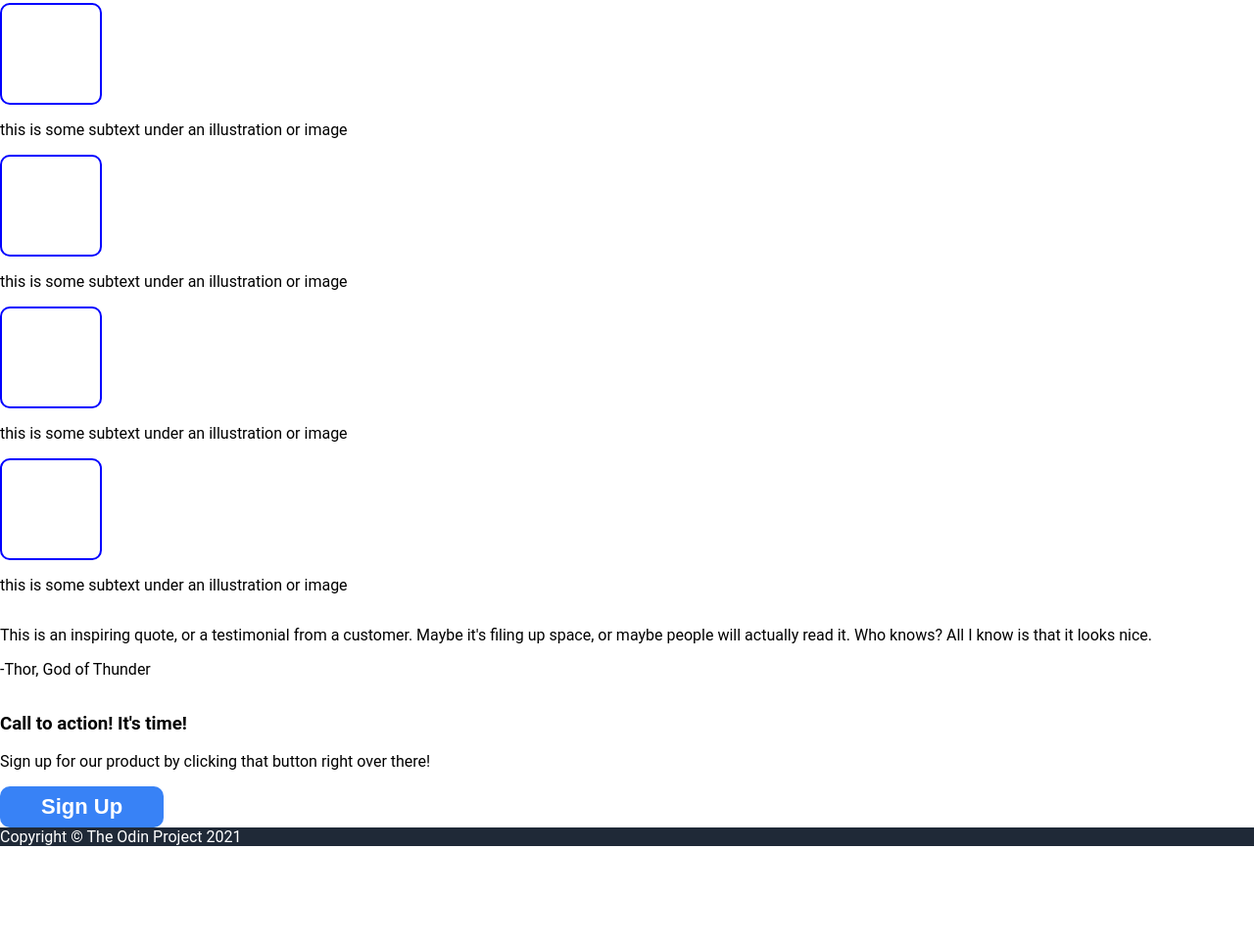
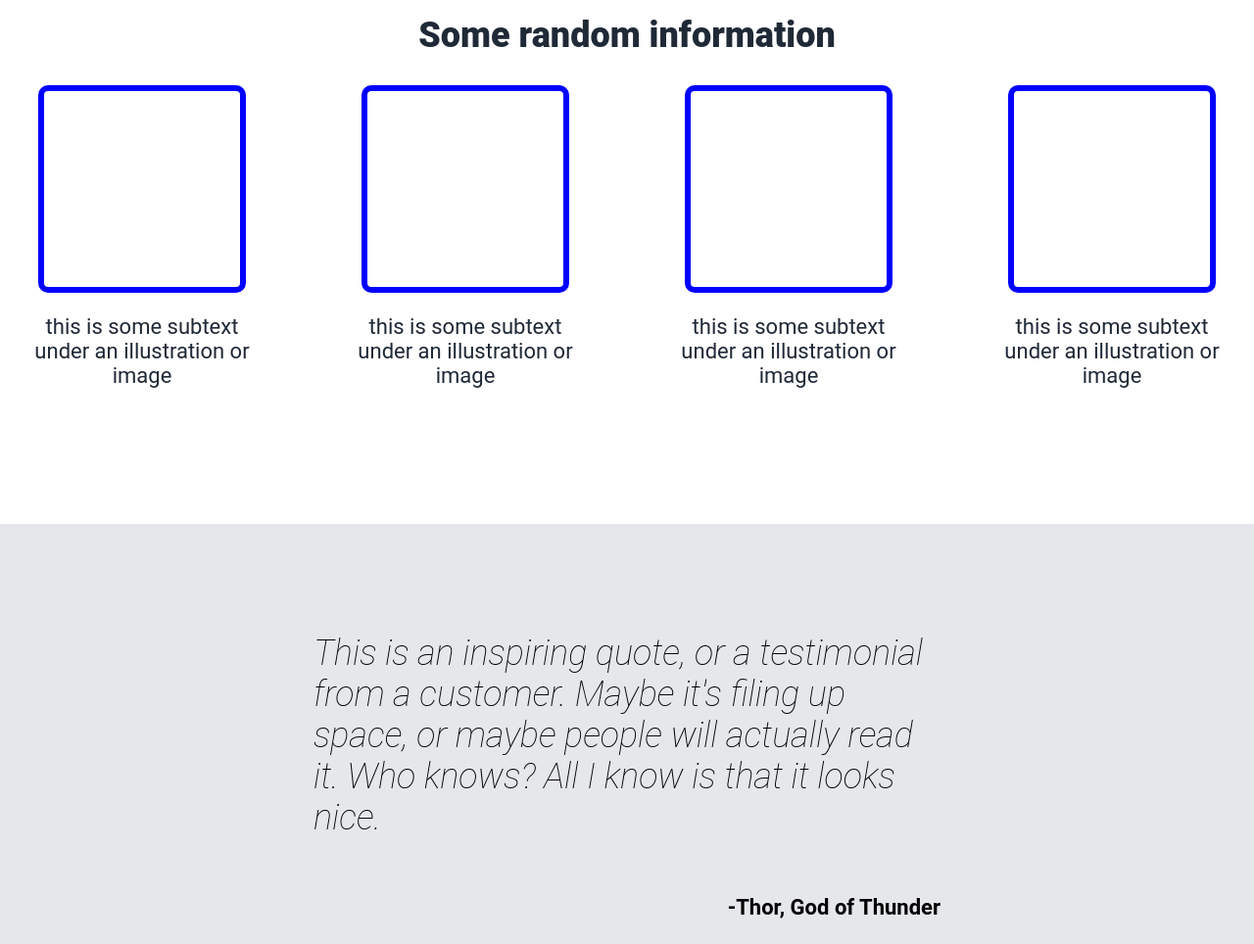
Before and after one commit to AnanyaPratapSingh7/odin-landing-page, a plain HTML site: page index.html in a window 1280 px wide. Shown: the part 795-1759 px from the top of the page at 98% size. Before the commit the page ends 1659 px from the top, so only its background shows below. Drawn offline with Linux system fonts and the light colour scheme.

Commit message:
Add Styles for the Remaining Sections of the Page

```diff
--- a/index.html
+++ b/index.html
@@ -4,7 +4,7 @@
     <meta charset="UTF-8" />
     <meta name="viewport" content="width=device-width, initial-scale=1.0" />
     <title>Landing</title>
-    <link rel="stylesheet" href="./style.css">
+    <link rel="stylesheet" href="./style.css" />
   </head>
   <body>
     <header>
@@ -25,13 +25,12 @@
           </p>
           <button>Sign Up</button>
         </div>
-        <div class="image">
-            This is a placeholder for an image
-        </div>
+        <div class="image">This is a placeholder for an image</div>
       </div>
     </header>
     <section class="random">
       <h2>Some random information</h2>
+      <div class="card-row">
         <div class="card">
           <div class="box"></div>
           <p>this is some subtext under an illustration or image</p>
@@ -48,20 +47,25 @@
           <div class="box"></div>
           <p>this is some subtext under an illustration or image</p>
         </div>
+      </div>
     </section>
     <section class="quote">
-        <p class="quote">This is an inspiring quote, or a testimonial from a customer. Maybe it's filing up space, or maybe people will actually read it. Who knows? All I know is that it looks nice.</p>
-        <p class="credit">-Thor, God of Thunder</p>
+      <div class="quote-box">
+        <p class="quote-text">
+          This is an inspiring quote, or a testimonial from a customer. Maybe
+          it's filing up space, or maybe people will actually read it. Who
+          knows? All I know is that it looks nice.
+        </p>
+        <p class="quote-credit">-Thor, God of Thunder</p>
+      </div>
     </section>
     <section class="prompt">
       <div class="label">
-            <h3>Call to action! It's time!</h3>
-            <p>Sign up for our product by clicking that button right over there!</p>
+        <h3 class="prompt-heading">Call to action! It's time!</h3>
+        <p class="prompt-text">Sign up for our product by clicking that button right over there!</p>
       </div>
       <button>Sign Up</button>
     </section>
-    <footer>
-        Copyright &#169; The Odin Project 2021
-    </footer>
+    <footer>Copyright &#169; The Odin Project 2021</footer>
   </body>
 </html>
--- a/style.css
+++ b/style.css
@@ -50,9 +50,9 @@ li{
     color: #E5E7EB;
 }
 .box{
-    width: 100px;
-    height: 100px;
-    border: solid 2px blue;
+    width: 200px;
+    height: 200px;
+    border: solid 6px blue;
     border-radius: 10px;
 }
 .image{
@@ -76,3 +76,79 @@ li{
     display: flex;
     justify-content: space-between;
 }
+.random{
+    display: flex;
+    flex-direction: column;
+    align-items: center;
+    height: 500px;
+    padding: 50px;
+}
+.random h2{
+    font-size: 36px;
+    color: #1F2937;
+    font-weight: 900;
+}
+.card-row{
+    display: flex;
+    gap: 80px;
+}
+.card{
+    width: 250px;
+    display: flex;
+    flex-direction: column;
+    align-items:center;
+}
+.card p{
+    text-align: center;
+    font-size: 22px;
+    color: #1F2937;
+}
+.quote{
+    background-color: #E5E7EB;
+    display: flex;
+    justify-content: center;
+    align-items: center;
+    height: 500px;
+}
+.quote-box{
+    width: 50%;
+    display: flex;
+    flex-direction: column;
+    align-items: end;
+}
+.quote-text{
+    font-size: 36px;
+    font-weight: lighter;
+    font-style: italic;
+}
+.quote-credit{
+    font-weight: bold;
+    font-size: 22px;
+}
+.prompt{
+    background-color: #3882F6;
+    width: 70%;
+    margin: 50px auto 50px auto;
+    border-radius: 10px;
+    display: flex;
+    justify-content: space-evenly;
+    align-items: center;
+    padding: 30px;
+}
+.prompt button{
+    border: solid 2px white;
+    height: max-content;
+}
+.prompt .label{
+    color: white;
+}
+.prompt-heading{
+    font-size: 22px;
+    margin-bottom: -10px;
+}
+footer{
+    height: 100px;
+    display: flex;
+    justify-content: center;
+    align-items: center;
+}
```
Lines whose indentation alone changed are shown as unchanged.
